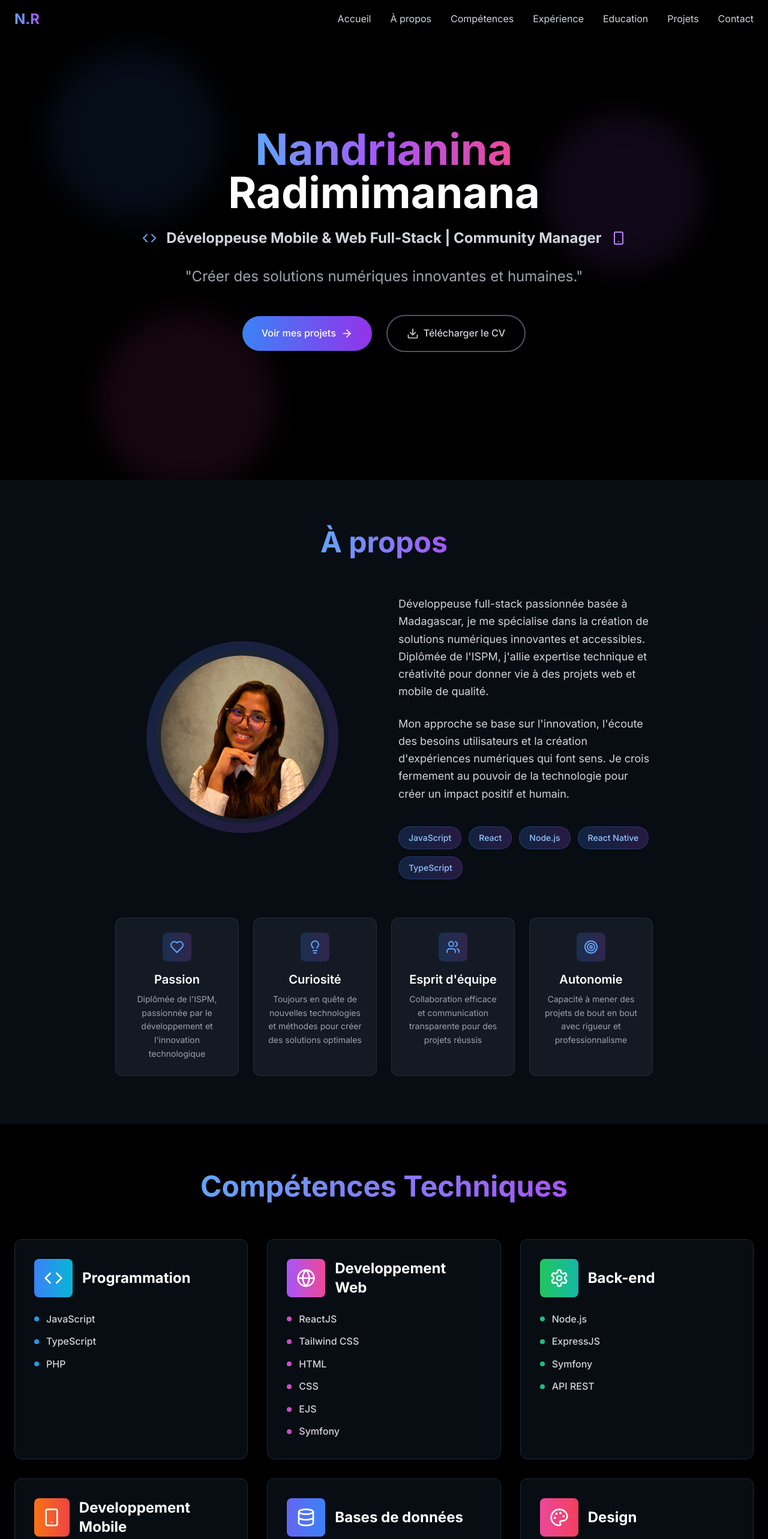
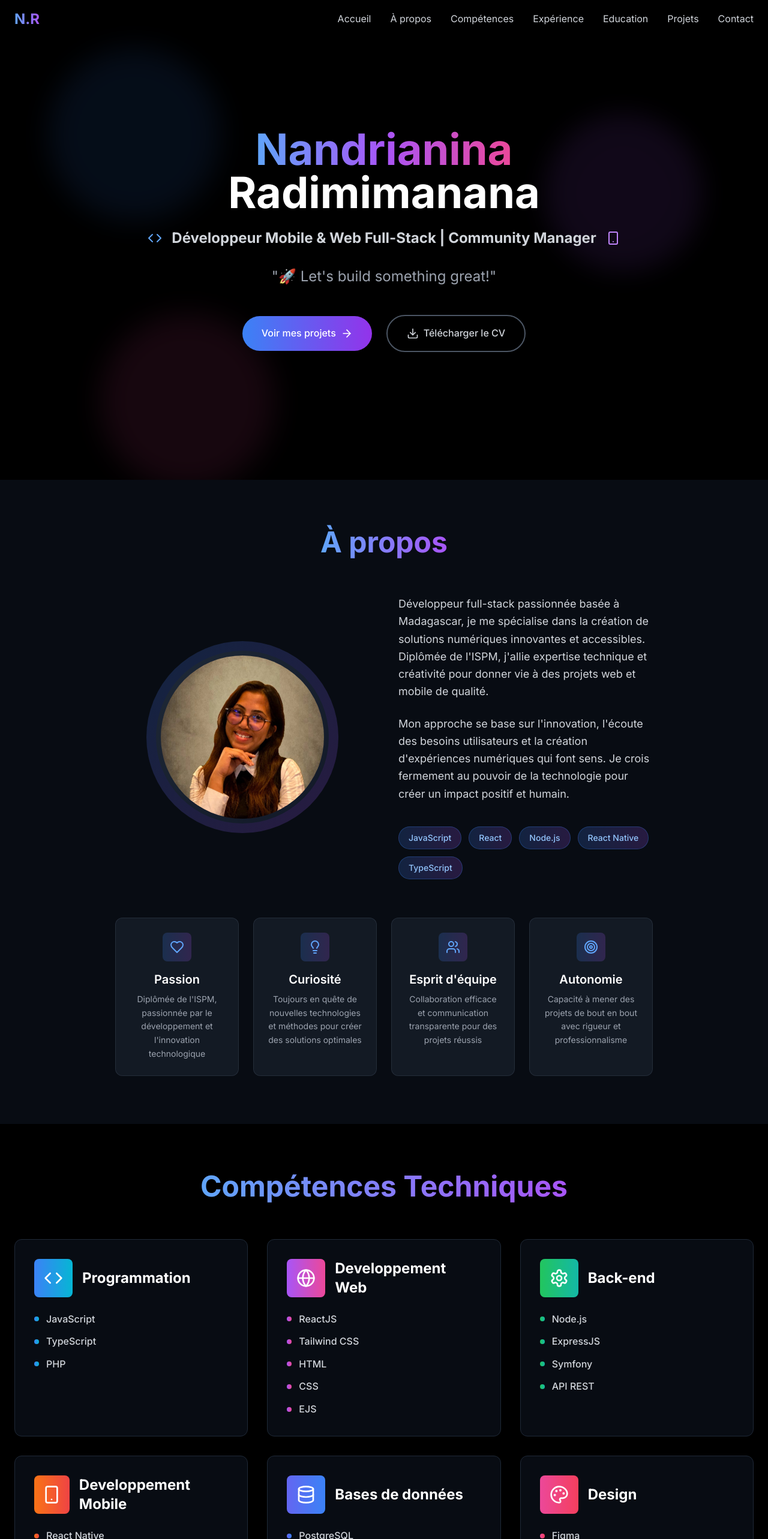
Before and after one commit to HelisoaNandrianina/PortFolio, a React (Vite) app: page / in a window 1280 px wide. Shown: the top 2566 px of the page at 60% size. Built offline with nearby package versions, Linux system fonts and the light colour scheme.

Commit message:
dernier mis en place

```diff
--- a/index.html
+++ b/index.html
@@ -4,18 +4,18 @@
     <meta charset="UTF-8" />
     <link rel="icon" type="image/png" href="./assets/logo/logo_NR.png" />
     <meta name="viewport" content="width=device-width, initial-scale=1.0" />
-    <meta name="description" content="Portfolio professionnel de Nandrianina Radimimanana - Développeuse Mobile & Web Full-Stack basée à Madagascar" />
+    <meta name="description" content="Portfolio professionnel de Nandrianina Radimimanana - Développeur Mobile & Web Full-Stack basée à Madagascar" />
     <meta name="keywords" content="développeur, full-stack, React, React Native, Madagascar, portfolio" />
     <meta name="author" content="Nandrianina Radimimanana" />
 
     <!-- Open Graph / Facebook -->
     <meta property="og:type" content="website" />
-    <meta property="og:title" content="Nandrianina Radimimanana - Développeuse Full-Stack" />
+    <meta property="og:title" content="Nandrianina Radimimanana - Développeur Full-Stack" />
     <meta property="og:description" content="Créer des solutions numériques innovantes et humaines" />
 
     <!-- Twitter -->
     <meta property="twitter:card" content="summary_large_image" />
-    <meta property="twitter:title" content="Nandrianina Radimimanana - Développeuse Full-Stack" />
+    <meta property="twitter:title" content="Nandrianina Radimimanana - Développeur Full-Stack" />
     <meta property="twitter:description" content="Créer des solutions numériques innovantes et humaines" />
 
     <!-- Fonts -->
--- a/src/components/About.tsx
+++ b/src/components/About.tsx
@@ -73,7 +73,7 @@ export const About: React.FC = () => {
               className="space-y-6"
             >
               <p className="text-lg text-gray-300 leading-relaxed">
-                Développeuse full-stack passionnée basée à Madagascar, je me spécialise dans la création
+                Développeur full-stack passionnée basée à Madagascar, je me spécialise dans la création
                 de solutions numériques innovantes et accessibles. Diplômée de l'ISPM, j'allie expertise
                 technique et créativité pour donner vie à des projets web et mobile de qualité.
               </p>
--- a/src/components/Experience.tsx
+++ b/src/components/Experience.tsx
@@ -9,7 +9,7 @@ export const Experience: React.FC = () => {
   const experiences = [
     {
       company: "Vanilla Pay International",
-      position: "Développeuse Full-Stack",
+      position: "Développeur Full-Stack",
       period: "2024 - Présent",
       location: "Madagascar",
       type: "CDI",
--- a/src/components/Footer.tsx
+++ b/src/components/Footer.tsx
@@ -17,7 +17,7 @@ export const Footer: React.FC = () => {
               Nandrianina Radimimanana
             </h3>
             <p className="text-gray-400 max-w-2xl mx-auto">
-              Développeuse Full-Stack passionnée, créant des solutions numériques innovantes à Madagascar
+              Développeur Full-Stack passionnée, créant des solutions numériques innovantes à Madagascar
             </p>
           </motion.div>
 
--- a/src/components/Hero.tsx
+++ b/src/components/Hero.tsx
@@ -8,6 +8,14 @@ export const Hero: React.FC = () => {
     if (element) {
       element.scrollIntoView({ behavior: 'smooth' });
     }
+  };
+
+  // Fonction pour télécharger le CV
+  const downloadCV = () => {
+    const link = document.createElement('a');
+    link.href = '/CV_Nandrianina_Radimimanana.pdf';
+    link.download = 'CV-Nandrianina-Radimimanana.pdf';
+    link.click();
   };
 
   return (
@@ -47,7 +55,7 @@ export const Hero: React.FC = () => {
           >
             <Code className="text-blue-400" size={24} />
             <h2 className="text-xl md:text-2xl text-gray-300">
-              Développeuse Mobile & Web Full-Stack | Community Manager
+              Développeur Mobile & Web Full-Stack | Community Manager
             </h2>
             <Smartphone className="text-purple-400" size={24} />
           </motion.div>
@@ -58,7 +66,7 @@ export const Hero: React.FC = () => {
             transition={{ duration: 0.8, delay: 0.6 }}
             className="text-xl md:text-2xl text-gray-400 mb-12 leading-relaxed"
           >
-            "Créer des solutions numériques innovantes et humaines."
+            "🚀 Let's build something great!"
           </motion.p>
 
           <motion.div
@@ -75,7 +83,10 @@ export const Hero: React.FC = () => {
               <ArrowRight className="group-hover:translate-x-1 transition-transform duration-300" size={20} />
             </button>
 
-            <button className="group border-2 border-gray-600 hover:border-blue-400 text-gray-300 hover:text-white px-8 py-4 rounded-full font-medium transition-all duration-300 transform hover:scale-105 flex items-center space-x-2">
+            <button
+              onClick={downloadCV}
+              className="group border-2 border-gray-600 hover:border-blue-400 text-gray-300 hover:text-white px-8 py-4 rounded-full font-medium transition-all duration-300 transform hover:scale-105 flex items-center space-x-2"
+            >
               <Download className="group-hover:animate-bounce" size={20} />
               <span>Télécharger le CV</span>
             </button>
--- a/src/components/Projects.tsx
+++ b/src/components/Projects.tsx
@@ -93,7 +93,7 @@ export const Projects: React.FC = () => {
       technologies: ["Symfony", "PHP", "API"],
       category: ["Web", "Mobile","Full-Stack"],
       type: "Expérience Professionnel",
-      features: ["Paiement sécurisé", "E-commerce", "API Integration", "Security"],
+      features: ["Paiement sécurisé", "API Integration", "Security"],
       color: "from-teal-500 to-green-500"
     }
   ];
--- a/src/components/Skills.tsx
+++ b/src/components/Skills.tsx
@@ -17,7 +17,7 @@ export const Skills: React.FC = () => {
       icon: <Globe className="w-8 h-8" />,
       title: "Developpement Web",
       color: "from-purple-500 to-pink-500",
-      skills: ["ReactJS", "Tailwind CSS", "HTML", "CSS" ,"EJS","Symfony"]
+      skills: ["ReactJS", "Tailwind CSS", "HTML", "CSS" ,"EJS",]
     },
     {
       icon: <Settings className="w-8 h-8" />,
@@ -45,7 +45,7 @@ export const Skills: React.FC = () => {
     },
     {
       icon: <Wrench className="w-8 h-8" />,
-      title: "Outils de développement",
+      title: "Outils et environnements de travail",
       color: "from-gray-500 to-zinc-500",
       skills: ["Git", "GitLab", "VSCode", "Postman", "PgAdmin"]
     }
```
Also changed, not shown: 1 other file (tests, documents, lock files or other folders).
